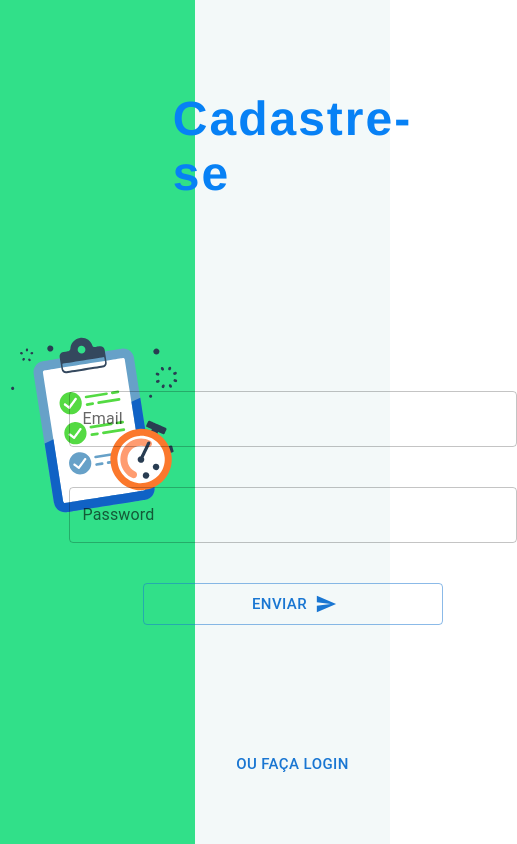
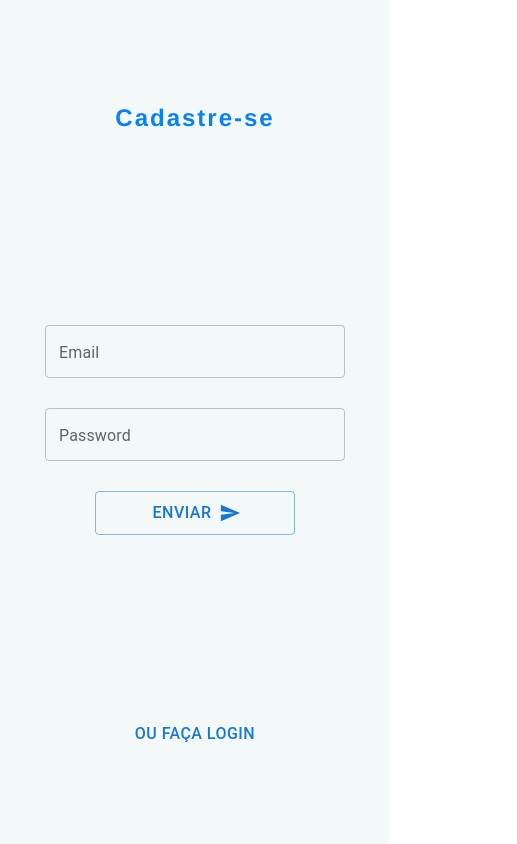
Before and after one commit to santosfk/toDoList, a React (Create React App) app: page / in a window 390 px wide. Shown: the whole page, 517 px wide, since content can reach past the window. Built offline with nearby package versions, Linux system fonts and the light colour scheme.

Commit message:
feat: adding responsiveness to signup screen

```diff
--- a/src/Screens/Signup/style.ts
+++ b/src/Screens/Signup/style.ts
@@ -4,11 +4,34 @@ export const Container = styled.div`
   width: 100%;
   height: 100vh;
   display: flex;
+
+  @media (min-width: 320px) {
+    button {
+      font-size: 1rem;
+    }
+  }
+  @media (min-width: 2560px) {
+    button {
+      font-size: 2rem;
+    }
+  }
 `;
 export const Title = styled.h1`
   font-size: 3rem;
   color: #0781f5;
   letter-spacing: 2px;
+  @media (min-width: 320px) {
+    font-size: 1.5rem;
+  }
+  @media (min-width: 768px) {
+    font-size: 2.2rem;
+  }
+  @media (min-width: 1440px) {
+    font-size: 3rem;
+  }
+  @media (min-width: 2560px) {
+    font-size: 4rem;
+  }
 `;
 export const RightContent = styled.div`
   width: 50%;
@@ -17,6 +40,16 @@ export const RightContent = styled.div`
   flex-direction: column;
   justify-content: space-around;
   align-items: center;
+  @media (min-width: 320px) {
+    margin: auto;
+  }
+  @media (min-width: 320px) {
+    width: 100%;
+    height: 100vh;
+  }
+  @media (min-width: 1024px) {
+    width: 50%;
+  }
 `;
 export const EmailContent = styled.div`
   width: 100%;
@@ -28,6 +61,37 @@ export const EmailContent = styled.div`
   }
   span {
     color: red;
+  }
+  @media (min-width: 320px) {
+    margin: auto;
+    margin-bottom: 30px;
+    width: 250px;
+    input {
+      height: 20px;
+    }
+  }
+  @media (min-width: 375px) {
+    width: 300px;
+  }
+  @media (min-width: 425px) {
+    width: 350px;
+  }
+  @media (min-width: 768px) {
+    width: 400px;
+  }
+  @media (min-width: 1440px) {
+    width: 500px;
+    input {
+      height: 30px;
+    }
+  }
+  @media (min-width: 2560px) {
+    width: 800px;
+    margin: 50px 0px;
+    input {
+      height: 50px;
+      font-size: 2rem;
+    }
   }
 `;
 export const PasswordContent = styled.div`
@@ -41,6 +105,37 @@ export const PasswordContent = styled.div`
   span {
     color: red;
   }
+  @media (min-width: 320px) {
+    margin: auto;
+    margin-bottom: 30px;
+    width: 250px;
+    input {
+      height: 20px;
+    }
+  }
+  @media (min-width: 375px) {
+    width: 300px;
+  }
+  @media (min-width: 425px) {
+    width: 350px;
+  }
+  @media (min-width: 768px) {
+    width: 400px;
+  }
+  @media (min-width: 1440px) {
+    width: 500px;
+    input {
+      height: 30px;
+    }
+  }
+  @media (min-width: 2560px) {
+    width: 800px;
+    margin: 50px 0px;
+    input {
+      height: 50px;
+      font-size: 2rem;
+    }
+  }
 `;
 export const SubmitContent = styled.div`
   width: 100%;
@@ -49,12 +144,40 @@ export const SubmitContent = styled.div`
   button {
     width: 300px;
   }
+  @media (min-width: 320px) {
+    button {
+      width: 200px;
+    }
+  }
+  @media (min-width: 425px) {
+    button {
+      width: 250px;
+    }
+  }
+  @media (min-width: 1440px) {
+    button {
+      width: 300px;
+      height: 50px;
+    }
+  }
+  @media (min-width: 2560px) {
+    width: 800px;
+    button {
+      height: 70px;
+      font-size: 2rem;
+    }
+  }
 `;
 export const LeftContent = styled.div`
+  @media (min-width: 320px) {
+    display: none;
+  }
+  @media (min-width: 1024px) {
     background-color: #31e089;
     width: 50%;
     display: flex;
     justify-content: center;
     align-items: center;
     box-shadow: rgba(0, 0, 0, 0.24) 0px 3px 8px;
+  }
 `;
```
Lines whose indentation alone changed are shown as unchanged.
